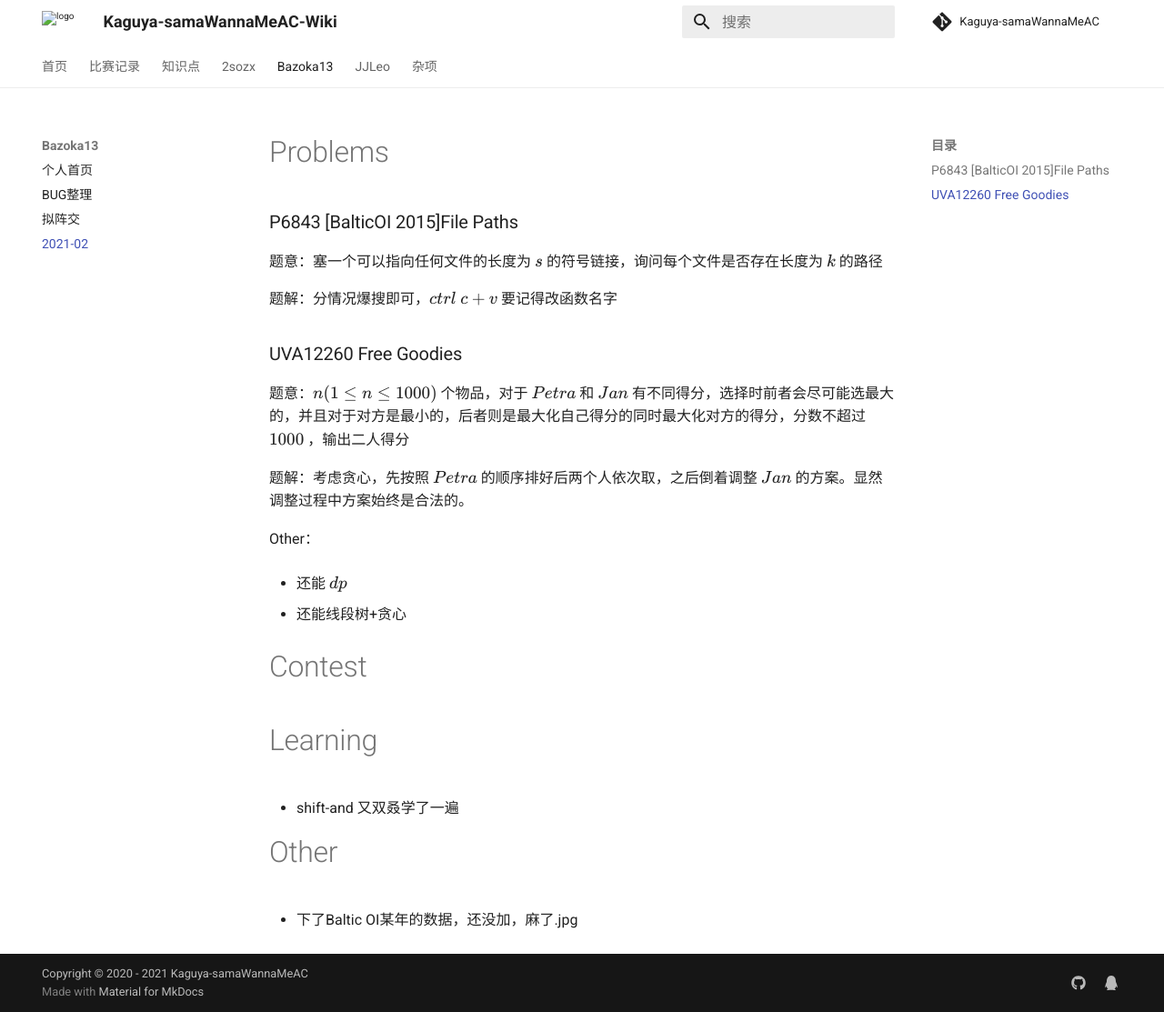
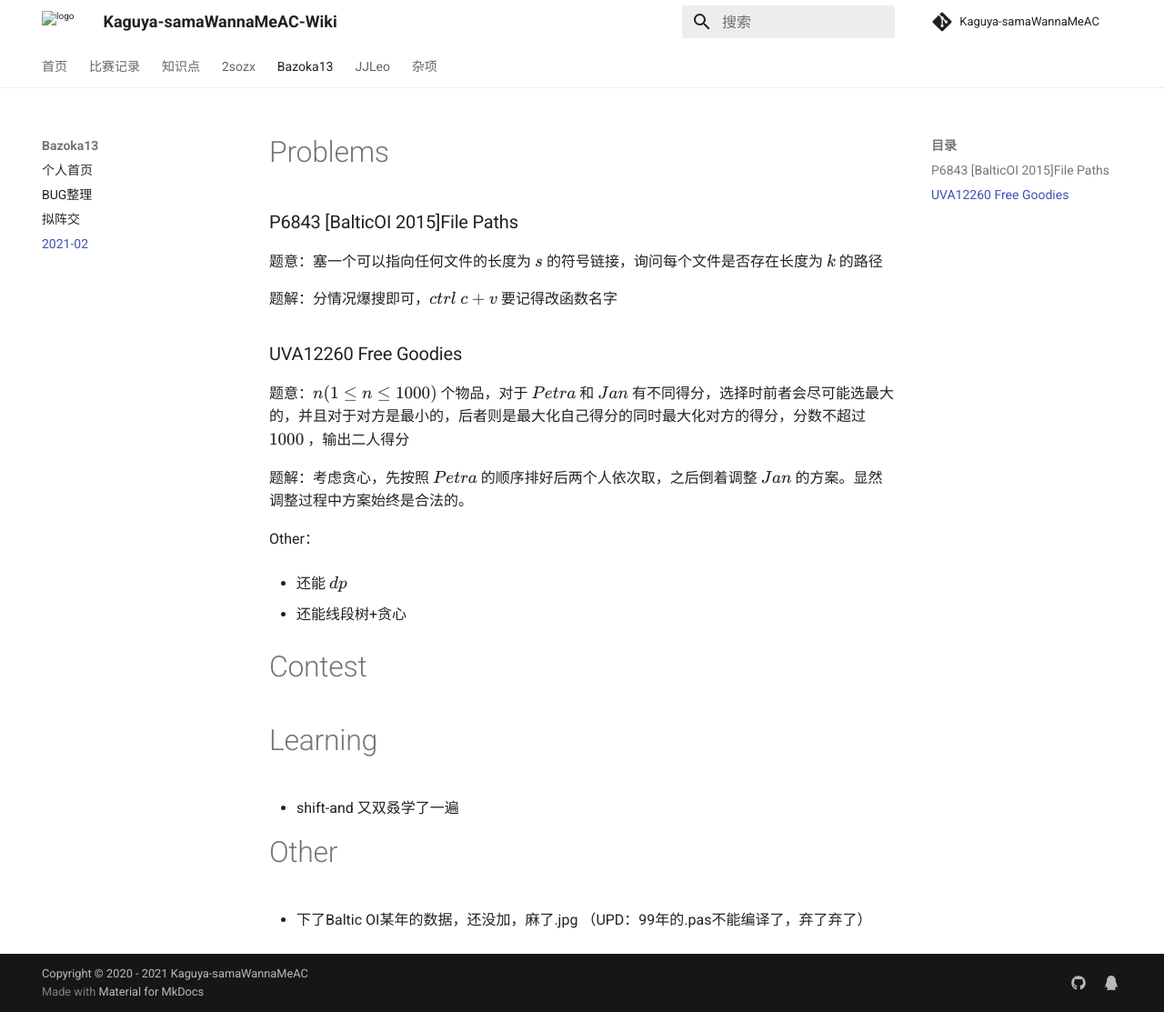
Before and after one commit to Kaguya-samaWannaMeAC/kaguya-samawannameac.github.io, an MkDocs documentation site: the page built from docs/Bazoka13/202102.md, in a window 1280 px wide and 1113 px high. Shown: the whole window at 91% size. Built offline with MkDocs 1.6.1 and Material for MkDocs 9.7.7, drawn with Linux system fonts in a browser that asks for light colours; formulas are drawn with MathJax 3; comment, search, counter and statistics services are not loaded.

Commit message:
Update 202102.md

```diff
--- a/docs/Bazoka13/202102.md
+++ b/docs/Bazoka13/202102.md
@@ -26,4 +26,4 @@ Other：
 
 # Other
 
-- 下了Baltic OI某年的数据，还没加，麻了.jpg
+- 下了Baltic OI某年的数据，还没加，麻了.jpg （UPD：99年的.pas不能编译了，弃了弃了）
```
